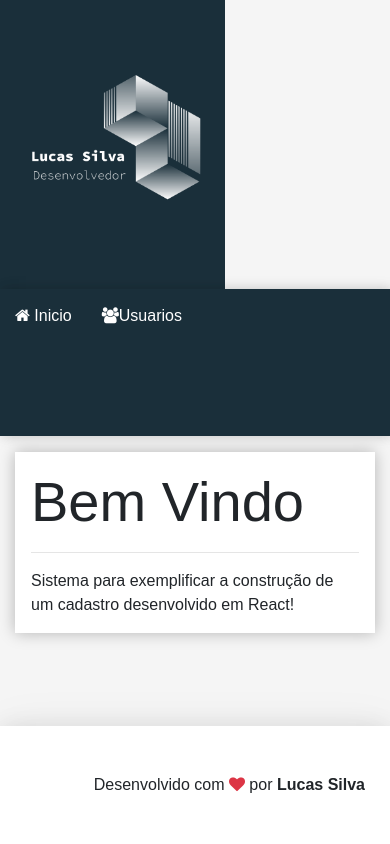
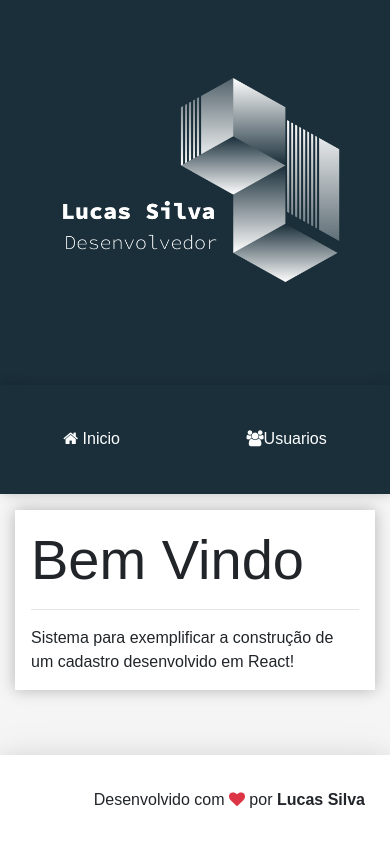
Before and after one commit to LucasMatheus96/CRUD-Usuario-React, a React (Create React App) app in the folder frontend/: page / in a window 390 px wide. Built offline with nearby package versions, Linux system fonts and the light colour scheme.

Commit message:
Projeto finalizado

```diff
--- a/frontend/src/components/template/Logo.css
+++ b/frontend/src/components/template/Logo.css
@@ -9,3 +9,9 @@
     padding: 0px 15px;
     width: 100%;
 }
+
+@media(max-width:576px){
+    aside.logo img{
+        width:  350px;
+    }
+}
--- a/frontend/src/components/template/Nav.css
+++ b/frontend/src/components/template/Nav.css
@@ -23,4 +23,15 @@
         align-items: center;
     }
 
+    .menu a{
+        display: inline;
+        padding: 10px;
+        margin: 0px;
+    }
+
+    .menu{
+        height: 100%;
+        justify-content: space-around;
+    }
+
 }
--- a/frontend/src/main/App.css
+++ b/frontend/src/main/App.css
@@ -64,3 +64,19 @@
         "footer footer";
     }
 }
+
+@media(max-width:576px){
+    .app{
+        grid-template-rows:
+            var(--logo-height)
+            var(--menu-top-height)
+            1fr
+            var(--footer-height);
+        grid-template-columns: 1fr;
+        grid-template-areas:
+        "logo"
+        "menu"
+        "content"
+        "footer";
+    }
+}
```
